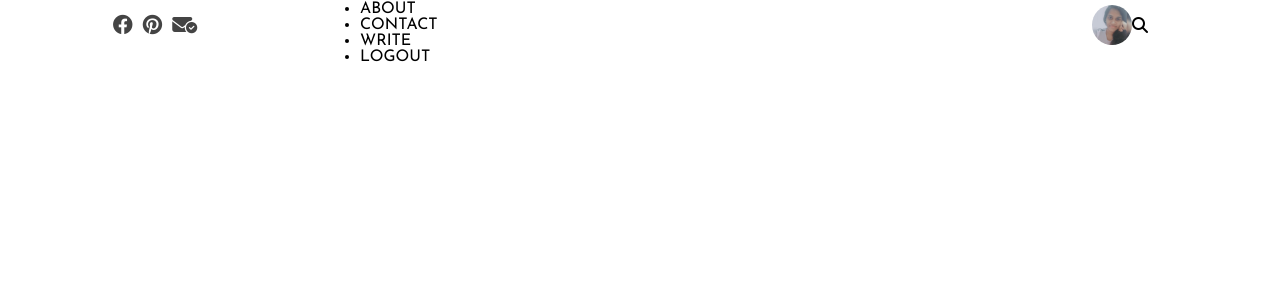
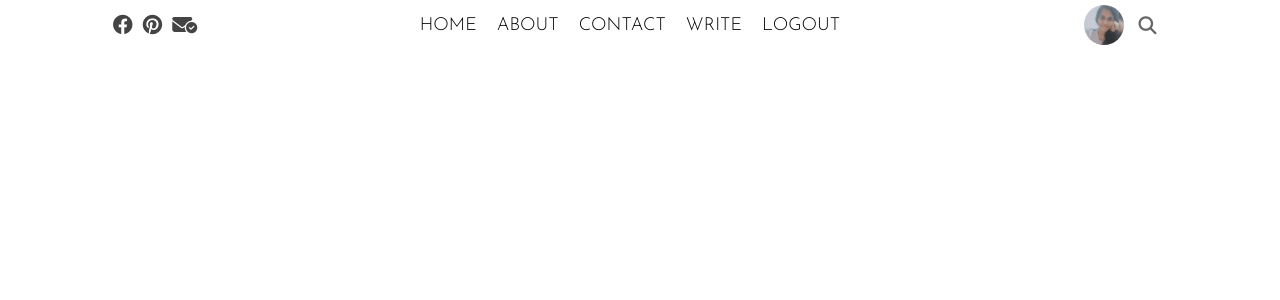
Before and after one commit to Sama-Liyanage/Journal-Website, a React (Create React App) app: page / in a window 1280 px wide. Shown: the top 300 px of the page. Built offline with nearby package versions, Linux system fonts and the light colour scheme.

Commit message:
Finished Top Bar

```diff
--- a/src/topbar/TopBar.jsx
+++ b/src/topbar/TopBar.jsx
@@ -12,8 +12,8 @@
         </div>
 
         <div className='topCenter'>
-            <ul className="toplist">
-                <li className="topListItem">Home</li>
+            <ul className="topList">
+                <li className="topListItem">HOME</li>
                 <li className="topListItem">ABOUT</li>
                 <li className="topListItem">CONTACT</li>
                 <li className="topListItem">WRITE</li>
--- a/src/topbar/topbar.css
+++ b/src/topbar/topbar.css
@@ -34,3 +34,24 @@
     border-radius: 50%;
     object-fit: cover;
 }
+
+.topList{
+    display: flex;
+    justify-content: center;
+    margin: 0;
+    padding: 0;
+    list-style: none;
+}
+
+.topListItem{
+    margin-right: 20px;
+    font-size: 18px;
+    font-weight: 300;
+    cursor: pointer;
+}
+.topSearchIcon{
+    font-size: 18px;
+    color: #666;
+    cursor: pointer;
+    margin-left: 15px;
+}
```
